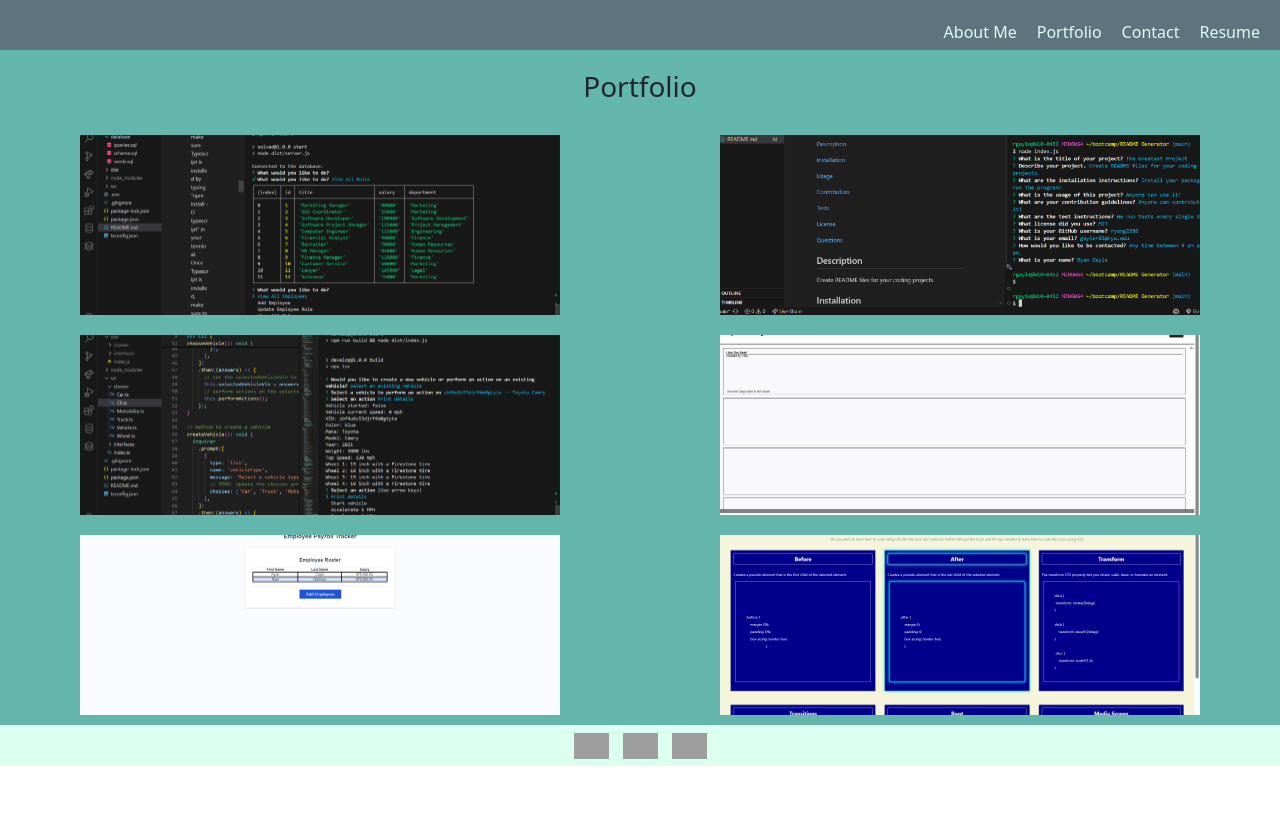
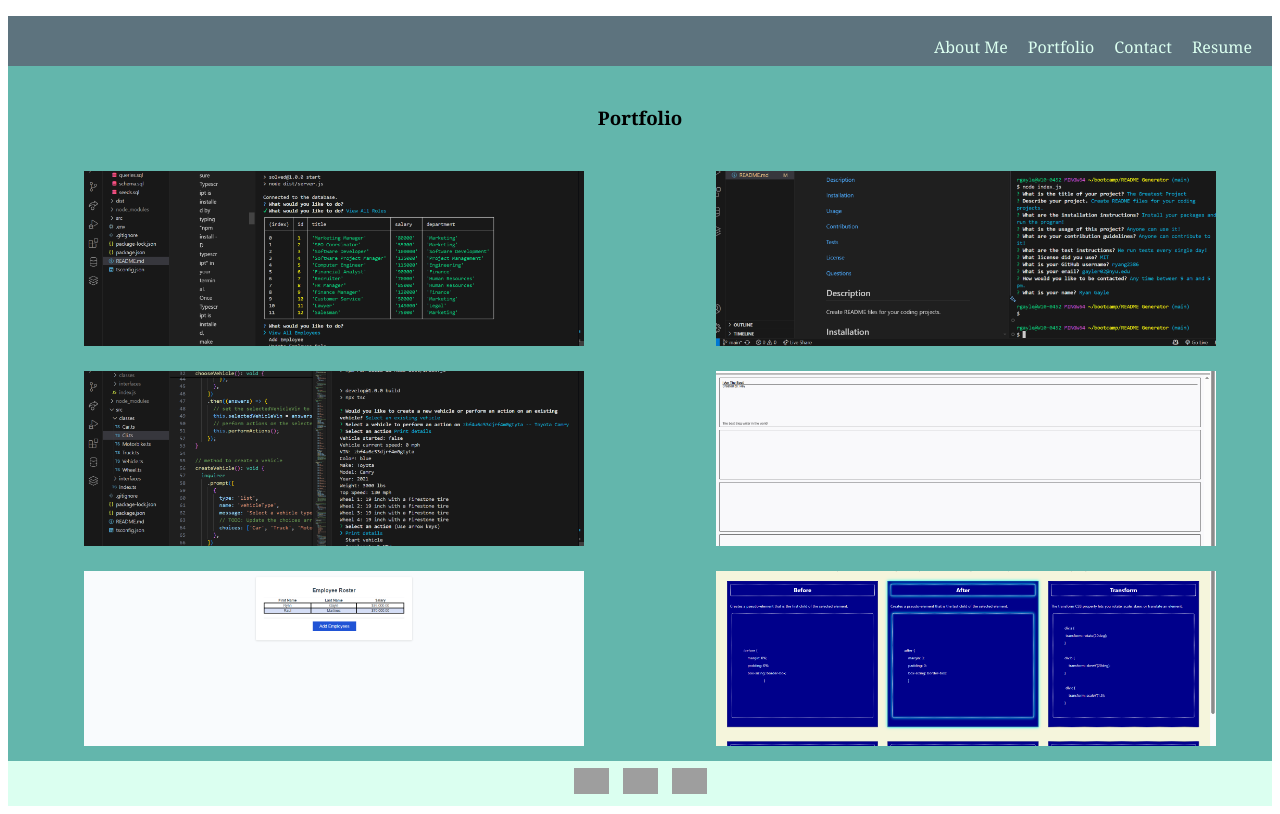
Before and after one commit to ryang2386/React-Portfolio, a React (Vite) app: page /portfolio in a window 1280 px wide. Built offline with nearby package versions, Linux system fonts and the light colour scheme; grey boxes are pictures that could not be loaded.

Commit message:
final touches made to website

```diff
--- a/src/components/Nav.css
+++ b/src/components/Nav.css
@@ -13,11 +13,16 @@ nav ul {
 
 nav li {
     padding: 10px;
-    transition: background-color 0.3s ease;
+    transition: var(--mint-green) 0.3s ease;
 }
 /* adding hover effect to li elements */
 nav li:hover {
     color: var(--baby-powder);
+}
+
+.nav-link {
+    text-decoration: none;
+    color: inherit;
 }
 
 /* mobile friendly code */
--- a/src/components/Project.jsx
+++ b/src/components/Project.jsx
@@ -23,7 +23,7 @@ const ProjectLink = styled.a`
 
     img {
         width: 500px;
-        height: 200px;
+        height: 175px;
         object-fit: cover;
         transition: opacity 0.3s ease-in-out;
         padding: 10px;
--- a/src/main.jsx
+++ b/src/main.jsx
@@ -1,6 +1,5 @@
 import ReactDOM from 'react-dom/client';
 import { createBrowserRouter, RouterProvider } from 'react-router-dom';
-import 'bootstrap/dist/css/bootstrap.min.css';
 import './styles/palette.scss';
 import App from './App';
 import AboutMe from './pages/AboutMe';
--- a/src/pages/AboutMe.css
+++ b/src/pages/AboutMe.css
@@ -12,3 +12,7 @@
         text-align: center;
     }
 }
+
+div {
+    font-family: 'Georgia', serif;
+}
```
